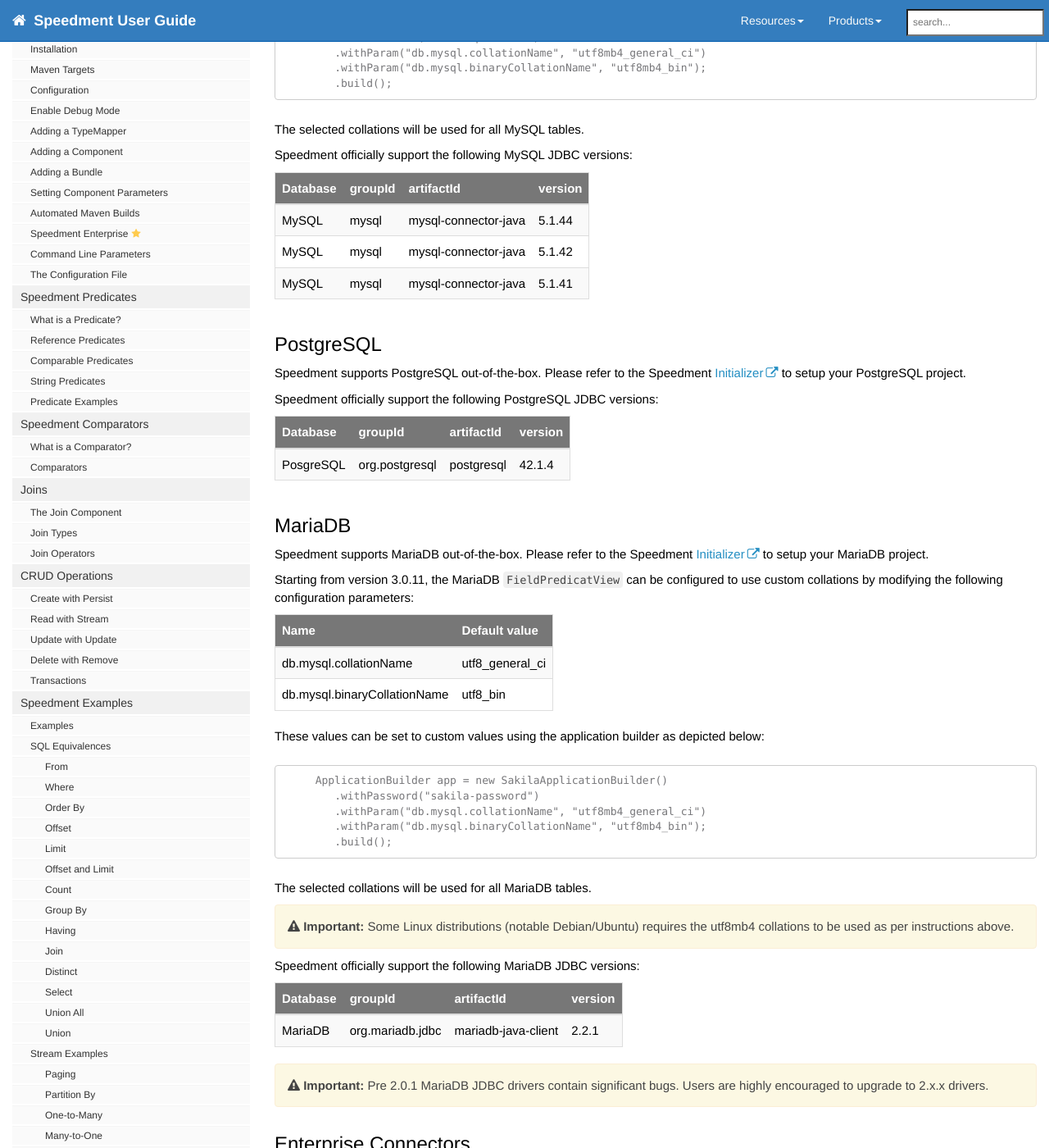
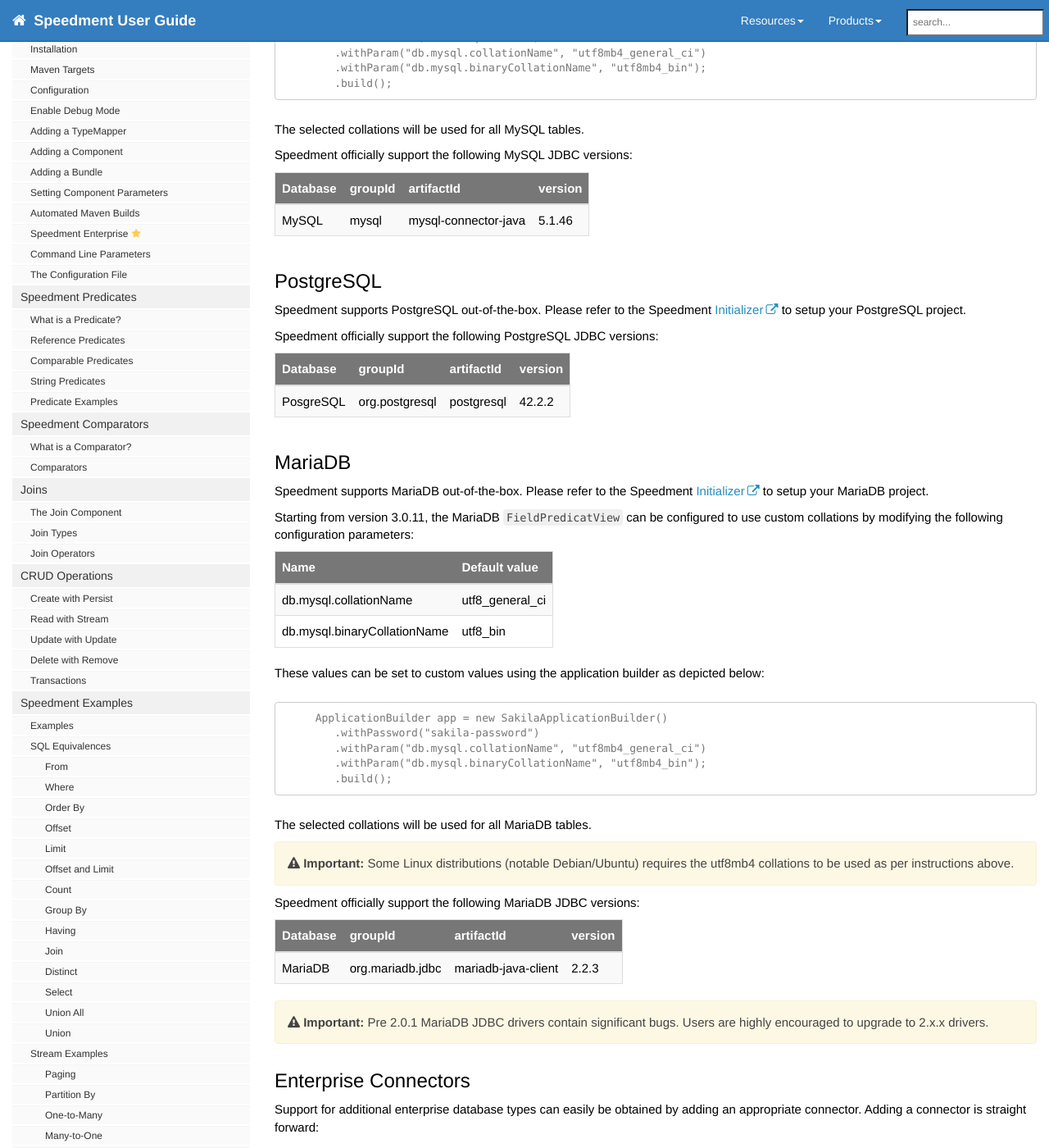
Before and after one commit to speedment/speedment-doc, a Jekyll site: the page built from pages/connectors.md, in a window 1280 px wide and 1400 px high, scrolled down 556 px. Shown: the whole window at 82% size. Built offline with Jekyll 4.4.1, drawn with Linux system fonts in a browser that asks for light colours; nearby versions of some CDN libraries; comment, search, counter and statistics services are not loaded.

Commit message:
Update JDBC driver versions

```diff
--- a/pages/connectors.md
+++ b/pages/connectors.md
@@ -37,9 +37,7 @@
 
 | Database | groupId   | artifactId           | version |
 | :------- | :-------- | :------------------- | :------ |
-| MySQL    | mysql     | mysql-connector-java | 5.1.44  |
-| MySQL    | mysql     | mysql-connector-java | 5.1.42  |
-| MySQL    | mysql     | mysql-connector-java | 5.1.41  |
+| MySQL    | mysql     | mysql-connector-java | 5.1.46  |
 
 ## PostgreSQL
 Speedment supports PostgreSQL out-of-the-box. Please refer to the Speedment [Initializer](https://www.speedment.com/initializer/) to setup your PostgreSQL project.
@@ -48,7 +46,7 @@
 
 | Database | groupId        | artifactId           | version |
 | :------- | :------------- | :------------------- | :------ |
-| PosgreSQL| org.postgresql | postgresql           | 42.1.4  |
+| PosgreSQL| org.postgresql | postgresql           | 42.2.2  |
 
 
 ## MariaDB
@@ -79,7 +77,7 @@
 
 | Database | groupId          | artifactId           | version |
 | :------- | :--------------- | :------------------- | :------ |
-| MariaDB  | org.mariadb.jdbc | mariadb-java-client  | 2.2.1   |
+| MariaDB  | org.mariadb.jdbc | mariadb-java-client  | 2.2.3   |
 
 {% include important.html content= "
 Pre 2.0.1 MariaDB JDBC drivers contain significant bugs. Users are highly encouraged to upgrade to 2.x.x drivers.
```
